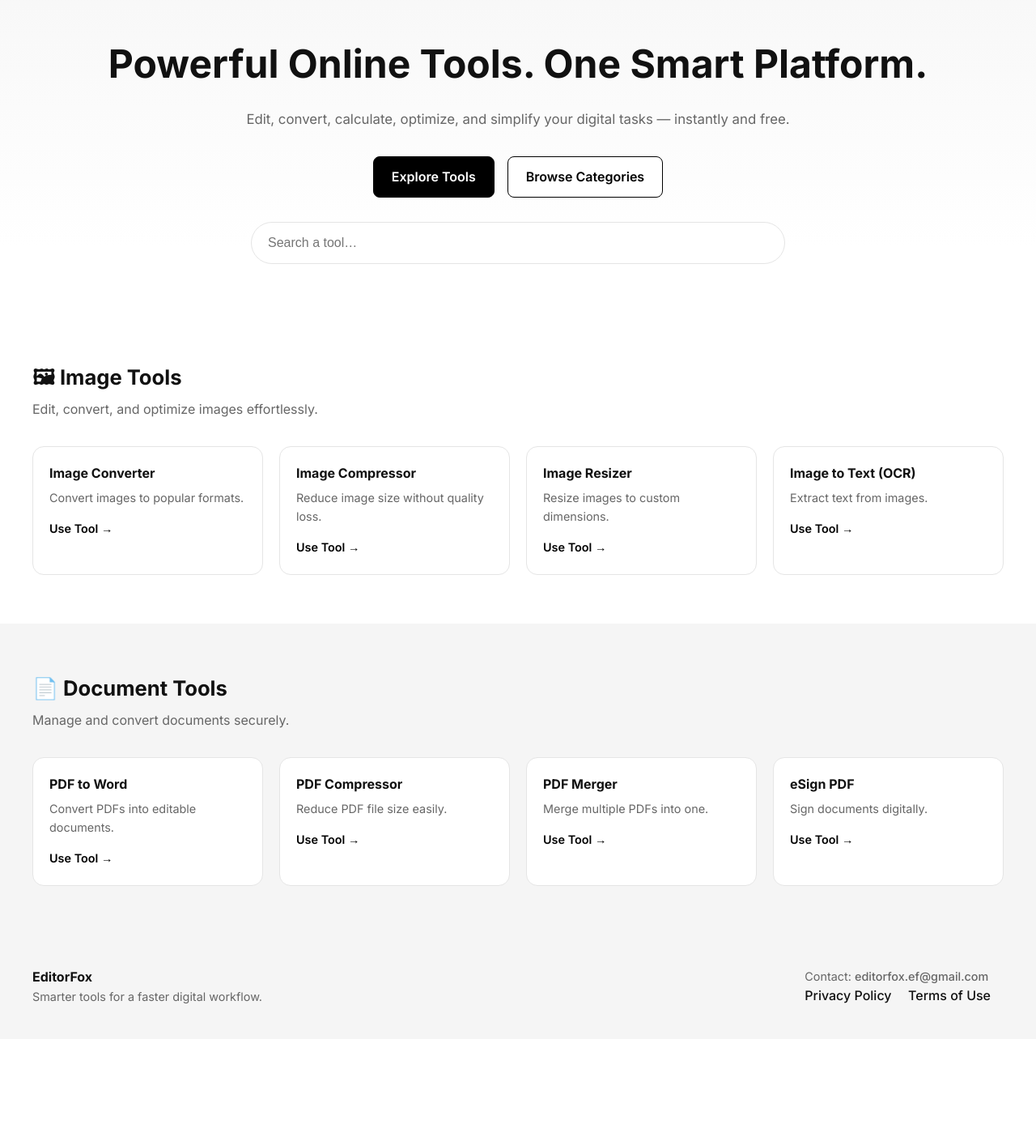
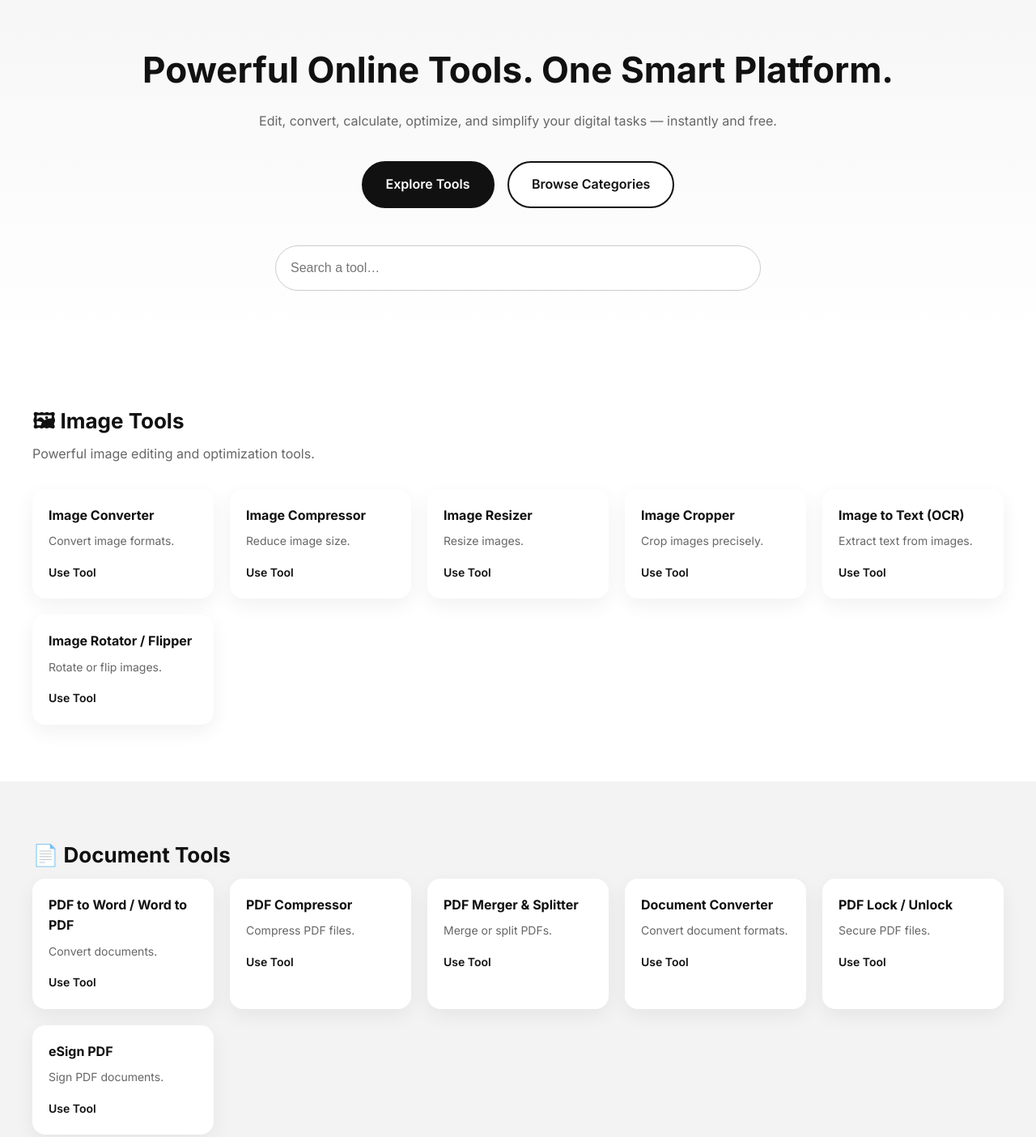
Before and after one commit to editorfox7/Editorfox-Advanced-, a plain HTML site: page index.html in a window 1280 px wide. Shown: the part 100-1504 px from the top of the page at 81% size. Before the commit the page ends 1383 px from the top, so only its background shows below. Drawn offline with Linux system fonts and the light colour scheme.

Commit message:
Update index.html

```diff
--- a/index.html
+++ b/index.html
@@ -1,246 +1,164 @@
 <!DOCTYPE html>
 <html lang="en">
 <head>
-  <meta charset="UTF-8" />
-  <meta name="viewport" content="width=device-width, initial-scale=1" />
-  <meta name="description" content="EditorFox – Powerful online tools for editing, converting, calculating, and optimizing your digital workflow." />
-  <title>EditorFox – Smart Online Tools</title>
+<meta charset="UTF-8">
+<meta name="viewport" content="width=device-width, initial-scale=1.0">
 
-  <!-- Font -->
+<title>EditorFox – Smart Online Tools Platform</title>
+<meta name="description" content="EditorFox offers powerful online tools to edit, convert, calculate, optimize, and simplify your digital workflow instantly and free.">
+
 <link href="https://fonts.googleapis.com/css2?family=Inter:wght@400;500;600;700&display=swap" rel="stylesheet">
 
 <style>
-    :root {
-      --bg-white: #ffffff;
-      --bg-grey: #f5f5f5;
-      --text-black: #111111;
-      --text-grey: #666666;
-      --border-grey: #e5e5e5;
+:root{
+--white:#ffffff;
+--grey:#f3f3f3;
+--dark:#111111;
+--muted:#666;
 }
 
-    * {
-      box-sizing: border-box;
-      margin: 0;
-      padding: 0;
+*{margin:0;padding:0;box-sizing:border-box}
+body{
+font-family:'Inter',sans-serif;
+background:var(--white);
+color:var(--dark);
+line-height:1.6;
+}
+a{text-decoration:none;color:inherit}
+
+header{
+position:sticky;
+top:0;
+background:#fff;
+border-bottom:1px solid #e6e6e6;
+z-index:100;
+}
+.nav{
+max-width:1200px;
+margin:auto;
+padding:14px 20px;
+display:flex;
+align-items:center;
+justify-content:space-between;
+}
+.logo{
+font-size:20px;
+font-weight:700;
+display:flex;
+gap:8px;
+align-items:center;
+}
+nav a{
+margin-left:20px;
+font-weight:500;
+color:#333;
 }
 
-    body {
-      font-family: 'Inter', sans-serif;
-      background: var(--bg-white);
-      color: var(--text-black);
-      line-height: 1.6;
+.hero{
+padding:90px 20px 70px;
+text-align:center;
+background:linear-gradient(180deg,#f6f6f6,#fff);
+}
+.hero h1{
+font-size:clamp(28px,5vw,44px);
+font-weight:700;
+}
+.hero p{
+max-width:650px;
+margin:16px auto 30px;
+color:var(--muted);
+}
+.btn{
+display:inline-block;
+padding:14px 28px;
+border-radius:40px;
+font-weight:600;
+border:2px solid var(--dark);
+margin:6px;
+}
+.primary{background:var(--dark);color:#fff}
+.secondary{background:#fff}
+
+.search-box{
+max-width:600px;
+margin:40px auto 0;
+}
+.search-box input{
+width:100%;
+padding:18px;
+font-size:16px;
+border-radius:40px;
+border:1px solid #ccc;
 }
 
-    a {
-      text-decoration: none;
-      color: inherit;
+.section{
+padding:70px 20px;
+background:var(--grey);
+}
+.section.white{background:#fff}
+.container{
+max-width:1200px;
+margin:auto;
+}
+.section h2{
+font-size:26px;
+margin-bottom:8px;
+}
+.section p{
+color:var(--muted);
+margin-bottom:30px;
 }
 
-    /* ---------- Header ---------- */
-    header {
-      position: sticky;
-      top: 0;
-      z-index: 100;
-      background: #fff;
-      border-bottom: 1px solid var(--border-grey);
+.grid{
+display:grid;
+grid-template-columns:repeat(auto-fit,minmax(220px,1fr));
+gap:20px;
 }
 
-    .nav {
-      max-width: 1200px;
-      margin: auto;
-      padding: 14px 20px;
-      display: flex;
-      justify-content: space-between;
-      align-items: center;
+.card{
+background:#fff;
+padding:20px;
+border-radius:16px;
+box-shadow:0 8px 25px rgba(0,0,0,.06);
+transition:.3s ease;
+}
+.card:hover{
+transform:translateY(-6px);
+box-shadow:0 12px 30px rgba(0,0,0,.1);
+}
+.card h3{
+font-size:16px;
+margin-bottom:8px;
+}
+.card p{
+font-size:14px;
+color:#666;
+margin-bottom:14px;
+}
+.card a{
+font-weight:600;
+font-size:14px;
 }
 
-    .logo {
-      font-weight: 700;
-      font-size: 1.25rem;
-      display: flex;
-      align-items: center;
-      gap: 8px;
+footer{
+background:#eaeaea;
+padding:50px 20px 20px;
 }
-
-    nav a {
-      margin-left: 20px;
-      font-weight: 500;
-      color: var(--text-grey);
+footer .container{
+max-width:1200px;
+margin:auto;
+display:grid;
+gap:14px;
 }
-
-    nav a:hover {
-      color: var(--text-black);
-    }
-
-    /* ---------- Hero ---------- */
-    .hero {
-      background: linear-gradient(180deg, #f7f7f7, #ffffff);
-      padding: 80px 20px 60px;
-      text-align: center;
-    }
-
-    .hero h1 {
-      font-size: clamp(2rem, 5vw, 3rem);
-      font-weight: 700;
-      margin-bottom: 16px;
-    }
-
-    .hero p {
-      color: var(--text-grey);
-      max-width: 700px;
-      margin: auto;
-      font-size: 1.05rem;
-    }
-
-    .hero-actions {
-      margin-top: 32px;
-      display: flex;
-      justify-content: center;
-      gap: 16px;
-      flex-wrap: wrap;
-    }
-
-    .btn {
-      padding: 12px 22px;
-      border-radius: 8px;
-      font-weight: 600;
-      border: 1px solid #000;
-      transition: all 0.25s ease;
-    }
-
-    .btn-primary {
-      background: #000;
-      color: #fff;
-    }
-
-    .btn-primary:hover {
-      background: #fff;
-      color: #000;
-    }
-
-    .btn-secondary {
-      background: #fff;
-      color: #000;
-    }
-
-    .btn-secondary:hover {
-      background: #000;
-      color: #fff;
-    }
-
-    /* ---------- Search ---------- */
-    .search-wrap {
-      max-width: 700px;
-      margin: -30px auto 60px;
-      padding: 0 20px;
-    }
-
-    .search-wrap input {
-      width: 100%;
-      padding: 16px 20px;
-      border-radius: 999px;
-      border: 1px solid var(--border-grey);
-      font-size: 1rem;
-    }
-
-    /* ---------- Sections ---------- */
-    section {
-      padding: 60px 20px;
-    }
-
-    .section-grey {
-      background: var(--bg-grey);
-    }
-
-    .section-header {
-      max-width: 1200px;
-      margin: auto;
-      margin-bottom: 32px;
-    }
-
-    .section-header h2 {
-      font-size: 1.6rem;
-      font-weight: 700;
-    }
-
-    .section-header p {
-      color: var(--text-grey);
-      margin-top: 6px;
-    }
-
-    /* ---------- Cards ---------- */
-    .grid {
-      max-width: 1200px;
-      margin: auto;
-      display: grid;
-      grid-template-columns: repeat(auto-fit, minmax(240px, 1fr));
-      gap: 20px;
-    }
-
-    .card {
-      background: #fff;
-      border-radius: 14px;
-      padding: 20px;
-      border: 1px solid var(--border-grey);
-      transition: transform .25s ease, box-shadow .25s ease;
-    }
-
-    .card:hover {
-      transform: translateY(-4px);
-      box-shadow: 0 10px 30px rgba(0,0,0,0.08);
-    }
-
-    .card h3 {
-      font-size: 1rem;
-      margin-bottom: 6px;
-    }
-
-    .card p {
-      font-size: .9rem;
-      color: var(--text-grey);
-      margin-bottom: 14px;
-    }
-
-    .card a {
-      font-weight: 600;
-      font-size: .9rem;
-      color: #000;
-    }
-
-    /* ---------- Footer ---------- */
-    footer {
-      background: var(--bg-grey);
-      padding: 40px 20px;
-    }
-
-    .footer-inner {
-      max-width: 1200px;
-      margin: auto;
-      display: flex;
-      flex-direction: column;
-      gap: 16px;
-    }
-
-    footer p {
-      color: var(--text-grey);
-      font-size: .9rem;
-    }
-
-    footer a {
-      font-weight: 500;
-      margin-right: 16px;
-    }
-
-    /* ---------- Responsive ---------- */
-    @media (min-width: 768px) {
-      .footer-inner {
-        flex-direction: row;
-        justify-content: space-between;
-        align-items: center;
-      }
+.footer-bottom{
+text-align:center;
+margin-top:20px;
+font-size:14px;
+color:#555;
 }
 </style>
 </head>
+
 <body>
 
 <header>
@@ -257,54 +175,140 @@
 <section class="hero">
 <h1>Powerful Online Tools. One Smart Platform.</h1>
 <p>Edit, convert, calculate, optimize, and simplify your digital tasks — instantly and free.</p>
-  <div class="hero-actions">
-    <a href="#tools" class="btn btn-primary">Explore Tools</a>
-    <a href="#tools" class="btn btn-secondary">Browse Categories</a>
+<a class="btn primary" href="#">Explore Tools</a>
+<a class="btn secondary" href="#">Browse Categories</a>
+<div class="search-box">
+<input type="text" placeholder="Search a tool…">
 </div>
 </section>
 
-<div class="search-wrap">
-  <input type="text" placeholder="Search a tool…" />
+<!-- IMAGE TOOLS -->
+<section class="section white">
+<div class="container">
+<h2>🖼 Image Tools</h2>
+<p>Powerful image editing and optimization tools.</p>
+<div class="grid">
+<div class="card"><h3>Image Converter</h3><p>Convert image formats.</p><a href="#">Use Tool</a></div>
+<div class="card"><h3>Image Compressor</h3><p>Reduce image size.</p><a href="#">Use Tool</a></div>
+<div class="card"><h3>Image Resizer</h3><p>Resize images.</p><a href="#">Use Tool</a></div>
+<div class="card"><h3>Image Cropper</h3><p>Crop images precisely.</p><a href="#">Use Tool</a></div>
+<div class="card"><h3>Image to Text (OCR)</h3><p>Extract text from images.</p><a href="#">Use Tool</a></div>
+<div class="card"><h3>Image Rotator / Flipper</h3><p>Rotate or flip images.</p><a href="#">Use Tool</a></div>
 </div>
-
-<!-- Example Category -->
-<section id="tools">
-  <div class="section-header">
-    <h2>🖼 Image Tools</h2>
-    <p>Edit, convert, and optimize images effortlessly.</p>
-  </div>
-  <div class="grid">
-    <div class="card"><h3>Image Converter</h3><p>Convert images to popular formats.</p><a href="#">Use Tool →</a></div>
-    <div class="card"><h3>Image Compressor</h3><p>Reduce image size without quality loss.</p><a href="#">Use Tool →</a></div>
-    <div class="card"><h3>Image Resizer</h3><p>Resize images to custom dimensions.</p><a href="#">Use Tool →</a></div>
-    <div class="card"><h3>Image to Text (OCR)</h3><p>Extract text from images.</p><a href="#">Use Tool →</a></div>
 </div>
 </section>
 
-<section class="section-grey">
-  <div class="section-header">
+<!-- DOCUMENT TOOLS -->
+<section class="section">
+<div class="container">
 <h2>📄 Document Tools</h2>
-    <p>Manage and convert documents securely.</p>
+<div class="grid">
+<div class="card"><h3>PDF to Word / Word to PDF</h3><p>Convert documents.</p><a href="#">Use Tool</a></div>
+<div class="card"><h3>PDF Compressor</h3><p>Compress PDF files.</p><a href="#">Use Tool</a></div>
+<div class="card"><h3>PDF Merger & Splitter</h3><p>Merge or split PDFs.</p><a href="#">Use Tool</a></div>
+<div class="card"><h3>Document Converter</h3><p>Convert document formats.</p><a href="#">Use Tool</a></div>
+<div class="card"><h3>PDF Lock / Unlock</h3><p>Secure PDF files.</p><a href="#">Use Tool</a></div>
+<div class="card"><h3>eSign PDF</h3><p>Sign PDF documents.</p><a href="#">Use Tool</a></div>
 </div>
+</div>
+</section>
+
+<!-- CALCULATORS -->
+<section class="section white">
+<div class="container">
+<h2>🧮 Calculator Tools</h2>
 <div class="grid">
-    <div class="card"><h3>PDF to Word</h3><p>Convert PDFs into editable documents.</p><a href="#">Use Tool →</a></div>
-    <div class="card"><h3>PDF Compressor</h3><p>Reduce PDF file size easily.</p><a href="#">Use Tool →</a></div>
-    <div class="card"><h3>PDF Merger</h3><p>Merge multiple PDFs into one.</p><a href="#">Use Tool →</a></div>
-    <div class="card"><h3>eSign PDF</h3><p>Sign documents digitally.</p><a href="#">Use Tool →</a></div>
+<div class="card"><h3>Scientific Calculator</h3><p>Advanced calculations.</p><a href="#">Use Tool</a></div>
+<div class="card"><h3>Age Calculator</h3><p>Calculate age.</p><a href="#">Use Tool</a></div>
+<div class="card"><h3>BMI Calculator</h3><p>Body mass index.</p><a href="#">Use Tool</a></div>
+<div class="card"><h3>Loan EMI Calculator</h3><p>Loan EMI calculations.</p><a href="#">Use Tool</a></div>
+<div class="card"><h3>GST Calculator</h3><p>GST calculation tool.</p><a href="#">Use Tool</a></div>
+<div class="card"><h3>Currency Converter</h3><p>Convert currencies.</p><a href="#">Use Tool</a></div>
+</div>
+</div>
+</section>
+
+<!-- TEXT TOOLS -->
+<section class="section">
+<div class="container">
+<h2>🔤 Text Tools</h2>
+<div class="grid">
+<div class="card"><h3>Text Case Converter</h3><p>Change text case.</p><a href="#">Use Tool</a></div>
+<div class="card"><h3>Word & Character Counter</h3><p>Count words.</p><a href="#">Use Tool</a></div>
+<div class="card"><h3>Remove Duplicate Lines</h3><p>Clean duplicate lines.</p><a href="#">Use Tool</a></div>
+<div class="card"><h3>Text Sorter</h3><p>Sort text.</p><a href="#">Use Tool</a></div>
+<div class="card"><h3>Text Reverser</h3><p>Reverse text.</p><a href="#">Use Tool</a></div>
+<div class="card"><h3>Text Encryptor / Decryptor</h3><p>Secure text.</p><a href="#">Use Tool</a></div>
+</div>
+</div>
+</section>
+
+<!-- WEB / DEV TOOLS -->
+<section class="section white">
+<div class="container">
+<h2>🌐 Web / Developer Tools</h2>
+<div class="grid">
+<div class="card"><h3>HTML / CSS / JS Minifier</h3><p>Minify code.</p><a href="#">Use Tool</a></div>
+<div class="card"><h3>JSON Formatter & Validator</h3><p>Format JSON.</p><a href="#">Use Tool</a></div>
+<div class="card"><h3>Base64 Encoder / Decoder</h3><p>Encode or decode.</p><a href="#">Use Tool</a></div>
+<div class="card"><h3>URL Encoder / Decoder</h3><p>Encode URLs.</p><a href="#">Use Tool</a></div>
+<div class="card"><h3>Color Picker & Converter</h3><p>Pick colors.</p><a href="#">Use Tool</a></div>
+<div class="card"><h3>Regex Tester</h3><p>Test regex.</p><a href="#">Use Tool</a></div>
+</div>
+</div>
+</section>
+
+<!-- COLOR TOOLS -->
+<section class="section">
+<div class="container">
+<h2>🎨 Color Tools</h2>
+<div class="grid">
+<div class="card"><h3>Color Picker from Image</h3><p>Extract colors.</p><a href="#">Use Tool</a></div>
+<div class="card"><h3>HEX to RGB Converter</h3><p>Convert colors.</p><a href="#">Use Tool</a></div>
+<div class="card"><h3>Gradient Generator</h3><p>Create gradients.</p><a href="#">Use Tool</a></div>
+<div class="card"><h3>Contrast Checker</h3><p>Accessibility check.</p><a href="#">Use Tool</a></div>
+<div class="card"><h3>Palette Generator</h3><p>Generate palettes.</p><a href="#">Use Tool</a></div>
+<div class="card"><h3>Color Blindness Simulator</h3><p>Preview accessibility.</p><a href="#">Use Tool</a></div>
+</div>
+</div>
+</section>
+
+<!-- SEO TOOLS -->
+<section class="section white">
+<div class="container">
+<h2>🌍 SEO & Marketing Tools</h2>
+<div class="grid">
+<div class="card"><h3>Keyword Density Checker</h3><p>Analyze keywords.</p><a href="#">Use Tool</a></div>
+<div class="card"><h3>Meta Tag Analyzer</h3><p>Analyze meta tags.</p><a href="#">Use Tool</a></div>
+<div class="card"><h3>Word Counter</h3><p>SEO word count.</p><a href="#">Use Tool</a></div>
+</div>
+</div>
+</section>
+
+<!-- UTILITY TOOLS -->
+<section class="section">
+<div class="container">
+<h2>🛠 Utility Tools</h2>
+<div class="grid">
+<div class="card"><h3>QR Code Generator & Scanner</h3><p>Create QR codes.</p><a href="#">Use Tool</a></div>
+<div class="card"><h3>Barcode Generator</h3><p>Create barcodes.</p><a href="#">Use Tool</a></div>
+<div class="card"><h3>UUID Generator</h3><p>Generate UUIDs.</p><a href="#">Use Tool</a></div>
+<div class="card"><h3>Unit Converter</h3><p>Convert units.</p><a href="#">Use Tool</a></div>
+<div class="card"><h3>Time Zone Converter</h3><p>Convert time zones.</p><a href="#">Use Tool</a></div>
+<div class="card"><h3>Random Number / Password Generator</h3><p>Generate secure data.</p><a href="#">Use Tool</a></div>
+</div>
 </div>
 </section>
 
 <footer>
-  <div class="footer-inner">
-    <div>
+<div class="container">
 <strong>EditorFox</strong>
 <p>Smarter tools for a faster digital workflow.</p>
+<p>Contact: <a href="mailto:editorfox.ef@gmail.com">editorfox.ef@gmail.com</a></p>
+<p><a href="#">Privacy Policy</a> • <a href="#">Terms of Use</a></p>
 </div>
-    <div>
-      <p>Contact: <a href="mailto:editorfox.ef@gmail.com">editorfox.ef@gmail.com</a></p>
-      <a href="#">Privacy Policy</a>
-      <a href="#">Terms of Use</a>
-    </div>
+<div class="footer-bottom">
+© 2025 EditorFox. All rights reserved.
 </div>
 </footer>
 
```
Lines whose indentation alone changed are shown as unchanged.
